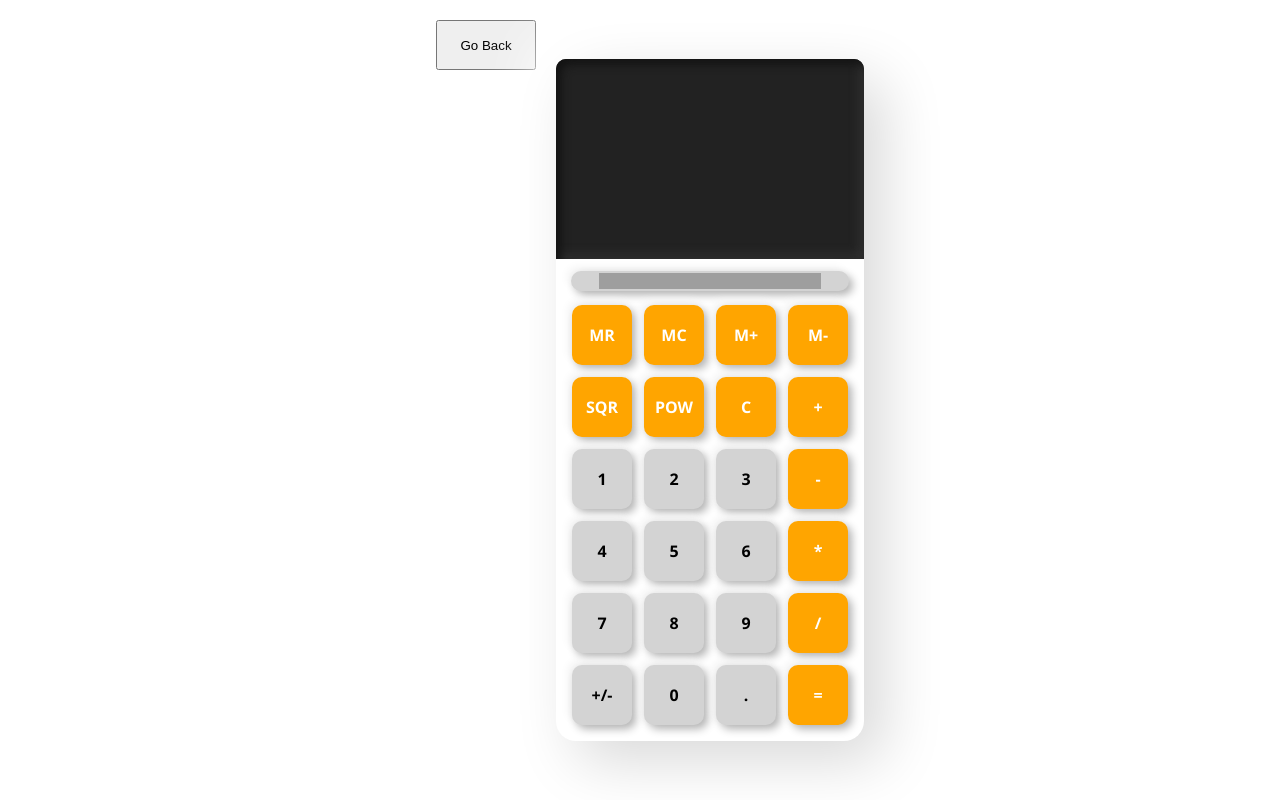
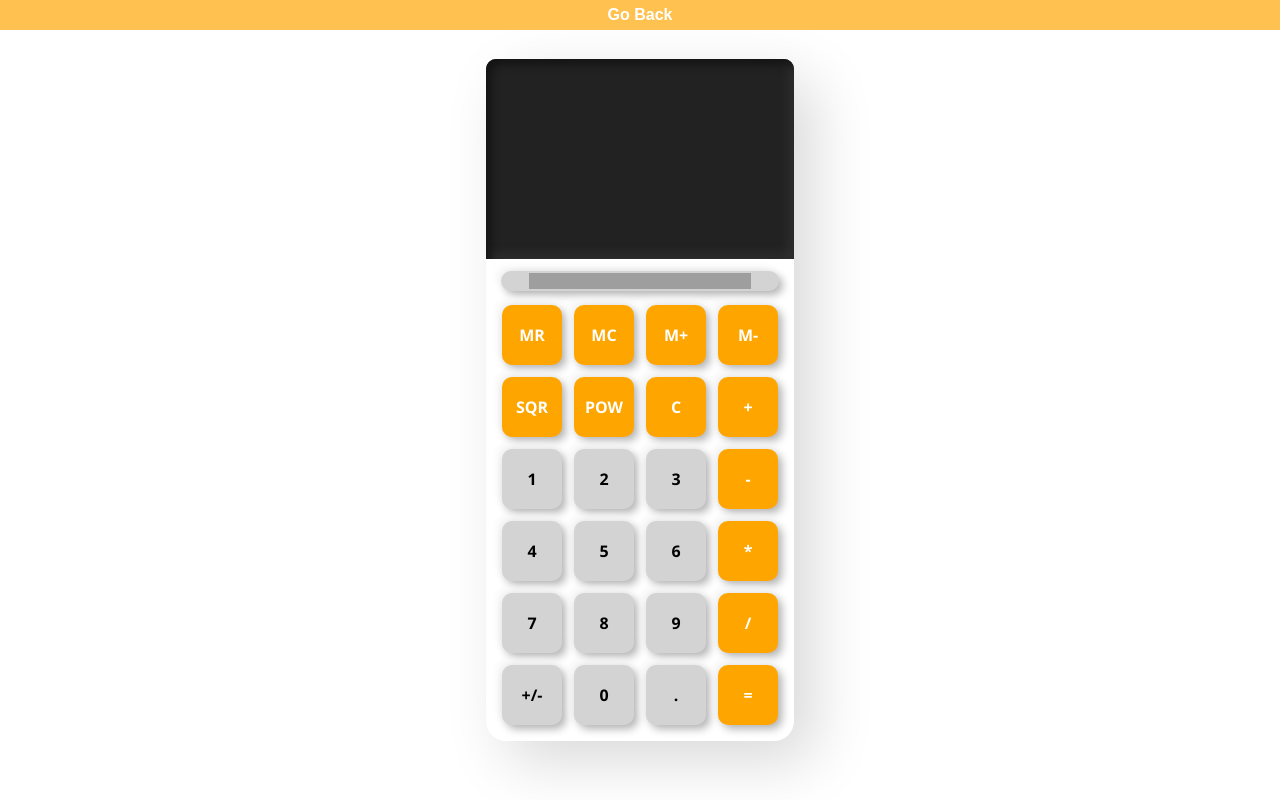
Before and after one commit to connorturlan/JSCalculator, a plain HTML site: page index.html in a window 1280 px wide. Drawn offline with Linux system fonts and the light colour scheme; grey boxes are pictures that could not be loaded.

Commit message:
changed match for test, updated return style

```diff
--- a/index.html
+++ b/index.html
@@ -10,7 +10,7 @@
 		<script src="./scripts/calculator.js" defer></script>
 	</head>
 	<body class="main">
-		<button class="btn--back" onclick="history.back()">Go Back</button>
+		<div class="return-button" onclick="history.back()">Go Back</div>
 
 		<section class="calculator">
 			<div class="calculator__display" id="aDisplay">
--- a/scripts/calculator.js
+++ b/scripts/calculator.js
@@ -24,7 +24,7 @@ class Calculator {
 		if (!this.isPowered) return;
 
 		// check that only one decimal is being added.
-		if (value == "." && (this.buffer.match(/(\.)/g) || []).length >= 1) {
+		if (value == "." && (this.buffer.test(/(\.)/g) || []).length >= 1) {
 			value = "";
 		}
 
--- a/styles/style.scss
+++ b/styles/style.scss
@@ -18,12 +18,26 @@ $colour__btns--function: orange;
 	height: 100vh;
 }
 
-.btn--back {
-	width: 100px;
-	height: 50px;
+.return-button {
+	@extend %flex-center;
 
-	margin: 20px;
-	margin-bottom: auto;
+	position: absolute;
+	top: 0;
+	left: 0;
+	right: 0;
+	height: 30px;
+
+	margin: 0px;
+
+	font-family: Arial, Helvetica, sans-serif;
+	font-weight: bold;
+	color: white;
+
+	background-color: orange;
+
+	&:hover {
+		background-color: rgb(255, 194, 81);
+	}
 }
 
 .btn {
```
Also changed, not shown: styles/style.css.
